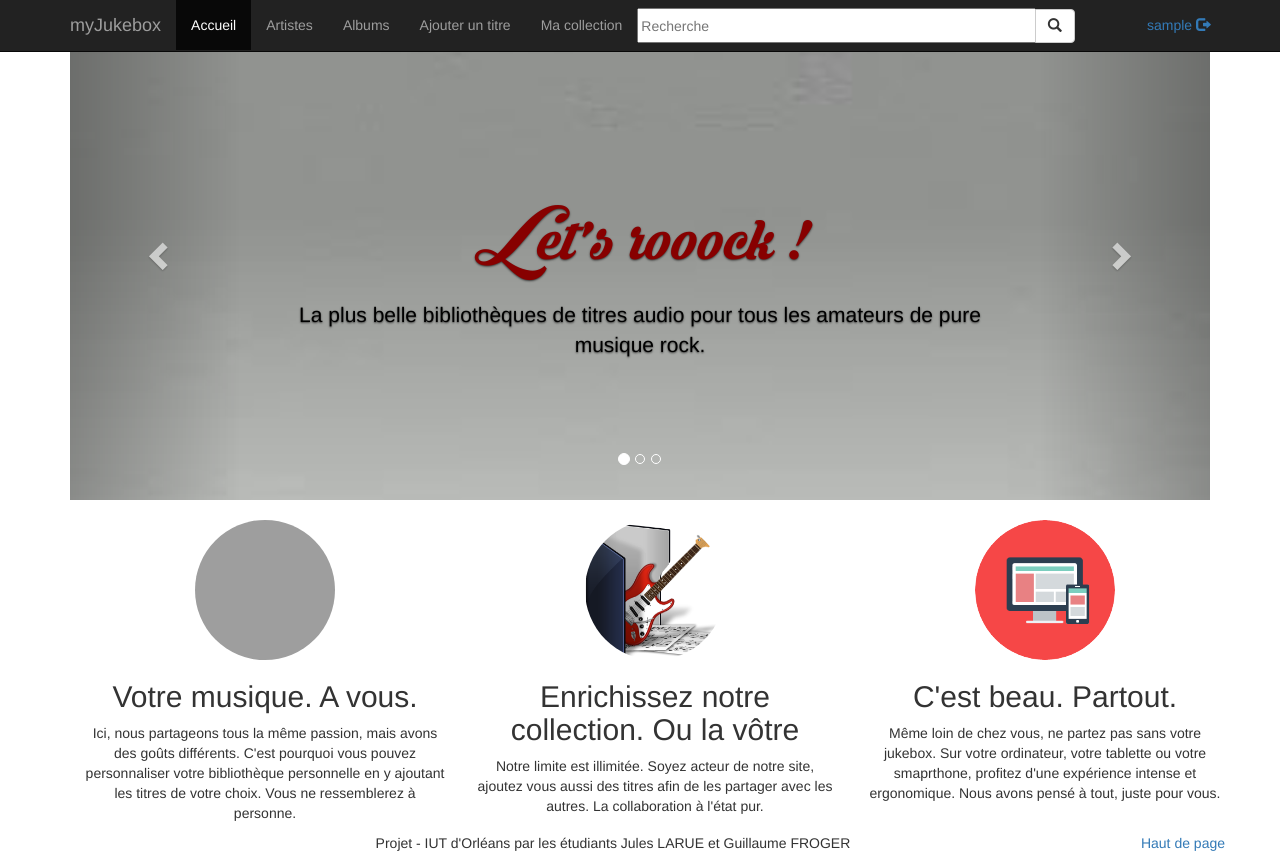
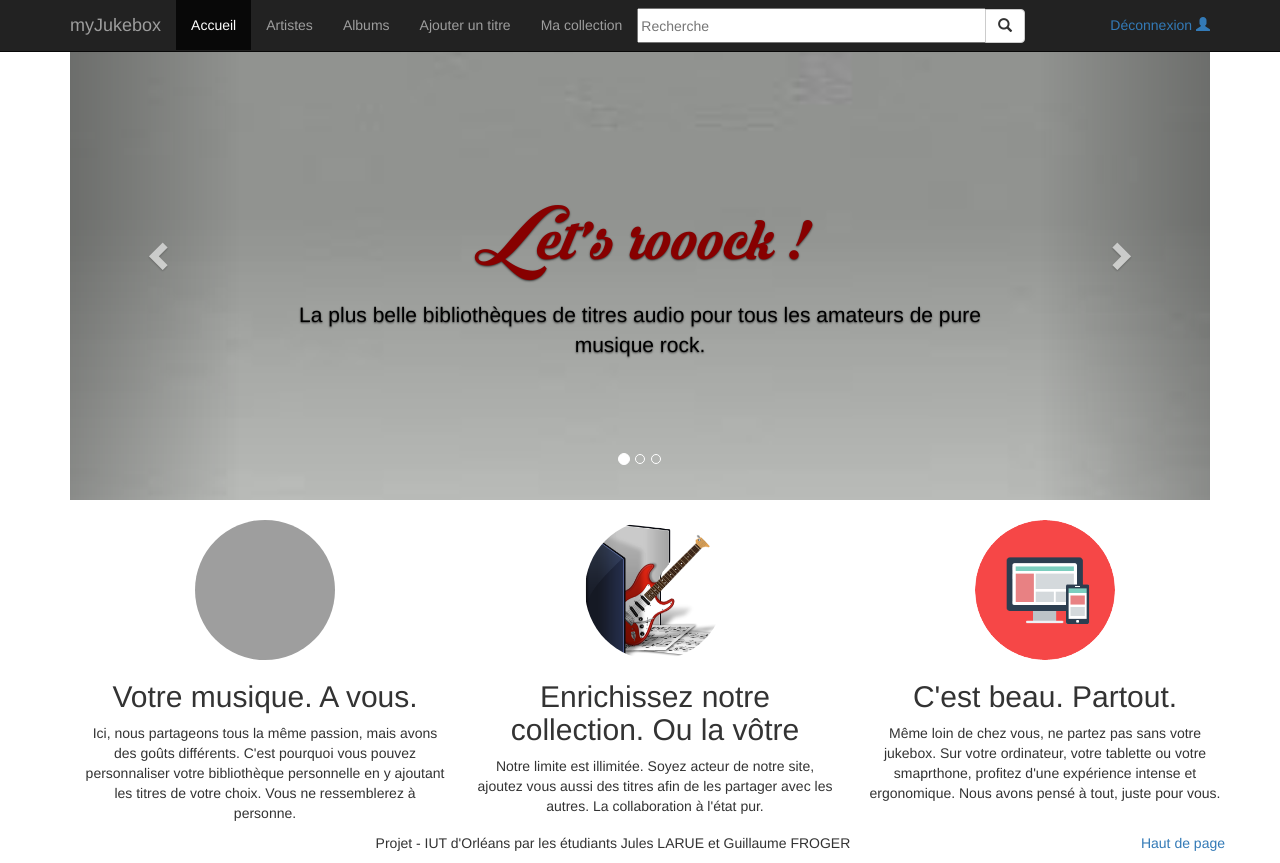
Before and after one commit to jules-larue/myJukebox, a Flask app: page /home in a window 1280 px wide. Run offline with Flask 2, Linux system fonts and the light colour scheme; the visitor is signed in with stand-in values (Sample User, id 1); data comes from the database, SQL or seed files in the repository; some libraries are stand-ins or nearby versions; grey boxes are pictures that could not be loaded.

Commit message:
le login du user connecté n'apparait plus, c'ets une icone avec 'déconnexion'

```diff
--- a/app/static/base.css
+++ b/app/static/base.css
@@ -16,7 +16,7 @@ nav ul{
 
 .navbar-form{
     display:inline-block !important;
-    width: 40% !important;
+    width: 35% !important;
     padding-left:0;
     padding-right:0;
 }
--- a/app/templates/base.html
+++ b/app/templates/base.html
@@ -40,9 +40,9 @@
 
       <div class="nav navbar-right navbar-text">
 	{% if current_user.is_authenticated %} <!-- Il y a un utilisateur connecté -->
-	<a id="loginInfo">{{ current_user.login }}</a>
 	<a href="{{ url_for('logout') }}">
-	  <span class="glyphicon glyphicon-log-out" title="Logout"></span>
+	  Déconnexion
+	  <span class="glyphicon glyphicon-user" title="{{current_user.login}}"></span>
 	</a>
 
 	{% else %} <!-- Aucun utilisateur n'est connecté -->
```
